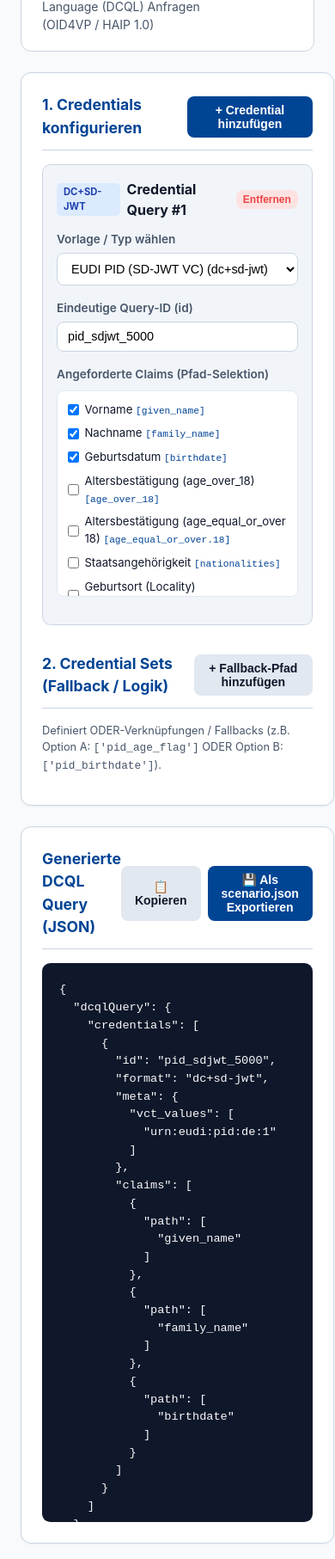
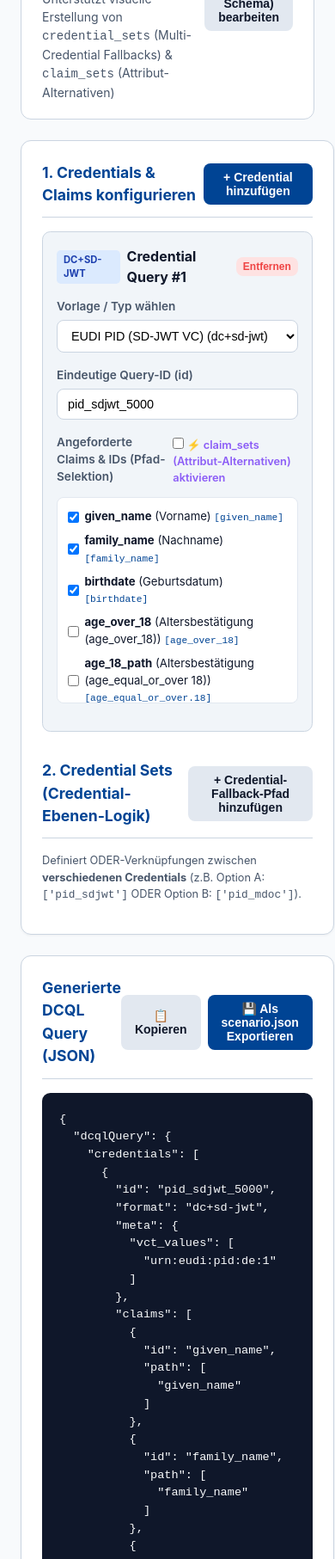
Before and after one commit to l00pu5/eudi-veri-test, a website: page dcql_builder.html in a window 390 px wide. Shown: the part 187-2000 px from the top of the page at 86% size. Drawn offline with Linux system fonts and the light colour scheme.

Commit message:
Added claim_sets composition functionality

```diff
--- a/dcql_builder.html
+++ b/dcql_builder.html
@@ -3,7 +3,7 @@
 <head>
     <meta charset="UTF-8">
     <meta name="viewport" content="width=device-width, initial-scale=1.0">
-    <title>EUDI Wallet - DCQL Query Builder</title>
+    <title>EUDI Wallet - DCQL Query Builder v2 (Credential & Claim Sets)</title>
     <style>
         :root {
             --bg-color: #f8fafc;
@@ -17,6 +17,7 @@
             --success-color: #10b981;
             --warning-color: #f59e0b;
             --danger-color: #ef4444;
+            --purple-color: #8b5cf6;
             --code-bg: #0f172a;
             --code-text: #f8fafc;
             --font-family: -apple-system, BlinkMacSystemFont, "Segoe UI", Roboto, Helvetica, Arial, sans-serif;
@@ -65,7 +66,7 @@
             max-width: 1400px;
             margin: 0 auto;
             display: grid;
-            grid-template-columns: 1fr 1fr;
+            grid-template-columns: 1.1fr 0.9fr;
             gap: 1.5rem;
         }
 
@@ -129,6 +130,16 @@
             background-color: #cbd5e1;
         }
 
+        .btn-purple {
+            background-color: #f3e8ff;
+            color: var(--purple-color);
+            border: 1px solid #d8b4fe;
+        }
+
+        .btn-purple:hover {
+            background-color: #e9d5ff;
+        }
+
         .btn-danger {
             background-color: #fee2e2;
             color: var(--danger-color);
@@ -181,7 +192,7 @@
 
         .claims-grid {
             display: grid;
-            grid-template-columns: repeat(auto-fill, minmax(220px, 1fr));
+            grid-template-columns: repeat(auto-fill, minmax(240px, 1fr));
             gap: 0.5rem;
             margin-top: 0.5rem;
             background: #ffffff;
@@ -203,6 +214,14 @@
 
         .claim-item input {
             cursor: pointer;
+        }
+
+        .claim-set-box {
+            background: #faf5ff;
+            border: 1px dashed var(--purple-color);
+            border-radius: 0.5rem;
+            padding: 0.75rem;
+            margin-top: 0.75rem;
         }
 
         .set-option {
@@ -277,9 +296,9 @@
                     <line x1="16" y1="17" x2="8" y2="17"></line>
                     <polyline points="10 9 9 9 8 9"></polyline>
                 </svg>
-                DCQL Query Builder (EUDI Wallet)
+                DCQL Query Builder v2 (Credential- & Claim-Sets)
             </h1>
-            <p>Interaktiver Generator für Digital Credentials Query Language (DCQL) Anfragen (OID4VP / HAIP 1.0)</p>
+            <p>Unterstützt visuelle Erstellung von <code>credential_sets</code> (Multi-Credential Fallbacks) & <code>claim_sets</code> (Attribut-Alternativen)</p>
         </div>
         <div>
             <button class="btn btn-secondary" onclick="openCatalogEditor()">
@@ -292,19 +311,19 @@
         <!-- LINKES PANEL: BUILDER FORMULAR -->
         <section class="card">
             <div class="card-header">
-                <span class="card-title">1. Credentials konfigurieren</span>
+                <span class="card-title">1. Credentials & Claims konfigurieren</span>
                 <button class="btn btn-primary" onclick="addCredentialQuery()">+ Credential hinzufügen</button>
             </div>
 
             <div id="credentials-list"></div>
 
             <div class="card-header" style="margin-top: 2rem;">
-                <span class="card-title">2. Credential Sets (Fallback / Logik)</span>
-                <button class="btn btn-secondary" onclick="addCredentialSetOption()">+ Fallback-Pfad hinzufügen</button>
+                <span class="card-title">2. Credential Sets (Credential-Ebenen-Logik)</span>
+                <button class="btn btn-secondary" onclick="addCredentialSetOption()">+ Credential-Fallback-Pfad hinzufügen</button>
             </div>
 
             <p style="font-size: 0.8rem; color: var(--text-secondary); margin-bottom: 0.75rem;">
-                Definiert ODER-Verknüpfungen / Fallbacks (z.B. Option A: <code>['pid_age_flag']</code> ODER Option B: <code>['pid_birthdate']</code>).
+                Definiert ODER-Verknüpfungen zwischen <b>verschiedenen Credentials</b> (z.B. Option A: <code>['pid_sdjwt']</code> ODER Option B: <code>['pid_mdoc']</code>).
             </p>
 
             <div id="credential-sets-list"></div>
@@ -347,7 +366,7 @@
     </div>
 
     <script>
-        // STANDARD-KATALOG (ERWEITERBAR)
+        // STANDARD-KATALOG
         const DEFAULT_CATALOG = {
             "credentials": [
                 {
@@ -357,18 +376,13 @@
                     "meta_key": "vct_values",
                     "meta_value": ["urn:eudi:pid:de:1"],
                     "claims": [
-                        { "label": "Vorname", "path": ["given_name"] },
-                        { "label": "Nachname", "path": ["family_name"] },
-                        { "label": "Geburtsdatum", "path": ["birthdate"] },
-                        { "label": "Altersbestätigung (age_over_18)", "path": ["age_over_18"] },
-                        { "label": "Altersbestätigung (age_equal_or_over 18)", "path": ["age_equal_or_over", "18"] },
-                        { "label": "Staatsangehörigkeit", "path": ["nationalities"] },
-                        { "label": "Geburtsort (Locality)", "path": ["place_of_birth", "locality"] },
-                        { "label": "Adresse (Straße)", "path": ["address", "street_address"] },
-                        { "label": "Adresse (Ort)", "path": ["address", "locality"] },
-                        { "label": "Adresse (PLZ)", "path": ["address", "postal_code"] },
-                        { "label": "Adresse (Land)", "path": ["address", "country"] },
-                        { "label": "Ausstellungsland", "path": ["issuing_country"] }
+                        { "id": "given_name", "label": "Vorname", "path": ["given_name"] },
+                        { "id": "family_name", "label": "Nachname", "path": ["family_name"] },
+                        { "id": "birthdate", "label": "Geburtsdatum", "path": ["birthdate"] },
+                        { "id": "age_over_18", "label": "Altersbestätigung (age_over_18)", "path": ["age_over_18"] },
+                        { "id": "age_18_path", "label": "Altersbestätigung (age_equal_or_over 18)", "path": ["age_equal_or_over", "18"] },
+                        { "id": "nationalities", "label": "Staatsangehörigkeit", "path": ["nationalities"] },
+                        { "id": "address_locality", "label": "Adresse (Ort)", "path": ["address", "locality"] }
                     ]
                 },
                 {
@@ -378,16 +392,12 @@
                     "meta_key": "doctype_value",
                     "meta_value": "eu.europa.ec.eudi.pid.1",
                     "claims": [
-                        { "label": "Vorname (PID Namespace)", "path": ["eu.europa.ec.eudi.pid.1", "given_name"] },
-                        { "label": "Nachname (PID Namespace)", "path": ["eu.europa.ec.eudi.pid.1", "family_name"] },
-                        { "label": "Geburtsdatum (PID Namespace)", "path": ["eu.europa.ec.eudi.pid.1", "birth_date"] },
-                        { "label": "Altersbestätigung (ISO Namespace)", "path": ["org.iso.18013.5.1", "age_over_18"] },
-                        { "label": "Altersbestätigung (PID Namespace)", "path": ["eu.europa.ec.eudi.pid.1", "age_over_18"] },
-                        { "label": "Alter in Jahren", "path": ["eu.europa.ec.eudi.pid.1", "age_in_years"] },
-                        { "label": "Geburtsjahr", "path": ["eu.europa.ec.eudi.pid.1", "age_birth_year"] },
-                        { "label": "Wohnort (Stadt)", "path": ["eu.europa.ec.eudi.pid.1", "resident_city"] },
-                        { "label": "Wohnort (Land)", "path": ["eu.europa.ec.eudi.pid.1", "resident_country"] },
-                        { "label": "Staatsangehörigkeit", "path": ["eu.europa.ec.eudi.pid.1", "nationality"] }
+                        { "id": "given_name", "label": "Vorname (PID Namespace)", "path": ["eu.europa.ec.eudi.pid.1", "given_name"] },
+                        { "id": "family_name", "label": "Nachname (PID Namespace)", "path": ["eu.europa.ec.eudi.pid.1", "family_name"] },
+                        { "id": "birth_date", "label": "Geburtsdatum (PID Namespace)", "path": ["eu.europa.ec.eudi.pid.1", "birth_date"] },
+                        { "id": "age_over_18_iso", "label": "Altersbestätigung (ISO Namespace)", "path": ["org.iso.18013.5.1", "age_over_18"] },
+                        { "id": "age_over_18_pid", "label": "Altersbestätigung (PID Namespace)", "path": ["eu.europa.ec.eudi.pid.1", "age_over_18"] },
+                        { "id": "resident_city", "label": "Wohnort (Stadt)", "path": ["eu.europa.ec.eudi.pid.1", "resident_city"] }
                     ]
                 },
                 {
@@ -397,13 +407,10 @@
                     "meta_key": "doctype_value",
                     "meta_value": "org.iso.18013.5.1.mDL",
                     "claims": [
-                        { "label": "Nachname", "path": ["org.iso.18013.5.1", "family_name"] },
-                        { "label": "Vorname", "path": ["org.iso.18013.5.1", "given_name"] },
-                        { "label": "Geburtsdatum", "path": ["org.iso.18013.5.1", "birth_date"] },
-                        { "label": "Fahrerlaubnisklassen", "path": ["org.iso.18013.5.1", "driving_privileges"] },
-                        { "label": "Ausstellungsdatum", "path": ["org.iso.18013.5.1", "issue_date"] },
-                        { "label": "Ablaufdatum", "path": ["org.iso.18013.5.1", "expiry_date"] },
-                        { "label": "Ausstellungsland", "path": ["org.iso.18013.5.1", "issuing_country"] }
+                        { "id": "family_name", "label": "Nachname", "path": ["org.iso.18013.5.1", "family_name"] },
+                        { "id": "given_name", "label": "Vorname", "path": ["org.iso.18013.5.1", "given_name"] },
+                        { "id": "birth_date", "label": "Geburtsdatum", "path": ["org.iso.18013.5.1", "birth_date"] },
+                        { "id": "driving_privileges", "label": "Fahrerlaubnisklassen", "path": ["org.iso.18013.5.1", "driving_privileges"] }
                     ]
                 },
                 {
@@ -413,12 +420,11 @@
                     "meta_key": "vct_values",
                     "meta_value": ["urn:company:employee_id:1"],
                     "claims": [
-                        { "label": "Vorname", "path": ["given_name"] },
-                        { "label": "Nachname", "path": ["family_name"] },
-                        { "label": "Mitarbeiter-ID", "path": ["employee_id"] },
-                        { "label": "Abteilung", "path": ["department"] },
-                        { "label": "Rolle / Position", "path": ["role"] },
-                        { "label": "E-Mail-Adresse", "path": ["email"] }
+                        { "id": "given_name", "label": "Vorname", "path": ["given_name"] },
+                        { "id": "family_name", "label": "Nachname", "path": ["family_name"] },
+                        { "id": "employee_id", "label": "Mitarbeiter-ID", "path": ["employee_id"] },
+                        { "id": "department", "label": "Abteilung", "path": ["department"] },
+                        { "id": "role", "label": "Rolle / Position", "path": ["role"] }
                     ]
                 }
             ]
@@ -429,7 +435,6 @@
         let credentialSetOptions = [];
 
         function init() {
-            // Erstes Standard-Credential hinzufügen
             addCredentialQuery(0);
             renderBuilder();
         }
@@ -441,7 +446,9 @@
             const queryObj = {
                 id: uniqueId,
                 catalogIndex: catalogIndex,
-                selectedClaims: template.claims.map((_, idx) => idx < 3) // Erste 3 standardmäßig auswählen
+                selectedClaims: template.claims.map((_, idx) => idx < 3), // Erste 3 standardmäßig auswählen
+                useClaimSets: false,
+                claimSetOptions: [] // z.B. [ ["given_name", "family_name", "age_over_18_iso"], ["given_name", "family_name", "birth_date"] ]
             };
 
             activeQueries.push(queryObj);
@@ -458,11 +465,36 @@
             activeQueries[queryIndex].catalogIndex = parseInt(newCatalogIdx, 10);
             activeQueries[queryIndex].id = `${template.id_prefix}_${Date.now().toString().slice(-3)}`;
             activeQueries[queryIndex].selectedClaims = template.claims.map((_, idx) => idx < 3);
+            activeQueries[queryIndex].useClaimSets = false;
+            activeQueries[queryIndex].claimSetOptions = [];
             renderBuilder();
         }
 
         function toggleClaim(queryIndex, claimIndex) {
             activeQueries[queryIndex].selectedClaims[claimIndex] = !activeQueries[queryIndex].selectedClaims[claimIndex];
+            renderBuilder();
+        }
+
+        function toggleUseClaimSets(queryIndex) {
+            activeQueries[queryIndex].useClaimSets = !activeQueries[queryIndex].useClaimSets;
+            if (activeQueries[queryIndex].useClaimSets && activeQueries[queryIndex].claimSetOptions.length === 0) {
+                // Erstelle zwei Initiale Optionen aus ausgewählten Claims
+                const tmpl = currentCatalog.credentials[activeQueries[queryIndex].catalogIndex];
+                const selectedIds = tmpl.claims.filter((_, idx) => activeQueries[queryIndex].selectedClaims[idx]).map(c => c.id);
+                activeQueries[queryIndex].claimSetOptions.push([...selectedIds]);
+            }
+            renderBuilder();
+        }
+
+        function addClaimSetOption(queryIndex) {
+            const tmpl = currentCatalog.credentials[activeQueries[queryIndex].catalogIndex];
+            const selectedIds = tmpl.claims.filter((_, idx) => activeQueries[queryIndex].selectedClaims[idx]).map(c => c.id);
+            activeQueries[queryIndex].claimSetOptions.push([...selectedIds]);
+            renderBuilder();
+        }
+
+        function removeClaimSetOption(queryIndex, optionIndex) {
+            activeQueries[queryIndex].claimSetOptions.splice(optionIndex, 1);
             renderBuilder();
         }
 
@@ -473,7 +505,6 @@
 
         function addCredentialSetOption() {
             if (activeQueries.length === 0) return alert("Fügen Sie zuerst ein Credential hinzu!");
-            // Standardmäßig alle aktiven Query IDs als ein Array in options aufnehmen
             credentialSetOptions.push(activeQueries.map(q => q.id));
             renderBuilder();
         }
@@ -499,9 +530,33 @@
                 let claimsHtml = tmpl.claims.map((c, cIdx) => `
                     <label class="claim-item">
                         <input type="checkbox" ${q.selectedClaims[cIdx] ? 'checked' : ''} onchange="toggleClaim(${qIdx}, ${cIdx})">
-                        <span>${c.label} <code style="font-size:0.7rem; color:var(--brand-color);">[${c.path.join('.')}]</code></span>
+                        <span><b>${c.id}</b> (${c.label}) <code style="font-size:0.7rem; color:var(--brand-color);">[${c.path.join('.')}]</code></span>
                     </label>
                 `).join('');
+
+                // Claim Sets Render
+                let claimSetsHtml = '';
+                if (q.useClaimSets) {
+                    let optionsHtml = q.claimSetOptions.map((opt, optIdx) => `
+                        <div style="display:flex; justify-content:space-between; align-items:center; background:#ffffff; padding:0.4rem 0.6rem; border-radius:0.4rem; border:1px solid #e9d5ff; margin-bottom:0.35rem; font-size:0.8rem;">
+                            <span>Option #${optIdx + 1}: <code>[${opt.map(id => `'${id}'`).join(', ')}]</code></span>
+                            <button class="btn btn-danger" onclick="removeClaimSetOption(${qIdx}, ${optIdx})" style="padding:0.15rem 0.4rem; font-size:0.7rem;">Entfernen</button>
+                        </div>
+                    `).join('');
+
+                    claimSetsHtml = `
+                        <div class="claim-set-box">
+                            <div style="display:flex; justify-content:space-between; align-items:center; margin-bottom:0.5rem;">
+                                <strong style="font-size:0.85rem; color:var(--purple-color);">🔮 Internes claim_sets (Attribut-Alternativen)</strong>
+                                <button class="btn btn-purple" onclick="addClaimSetOption(${qIdx})" style="padding:0.2rem 0.5rem; font-size:0.75rem;">+ Attribut-Option (Set) hinzufügen</button>
+                            </div>
+                            <p style="font-size:0.75rem; color:var(--text-secondary); margin-bottom:0.5rem;">
+                                Generiert ein <code>claim_sets</code>-Array im Credential-Objekt. Die derzeit angehakten Claims werden als neue Option übernommen.
+                            </p>
+                            ${optionsHtml}
+                        </div>
+                    `;
+                }
 
                 box.innerHTML = `
                     <div class="credential-box-header">
@@ -525,11 +580,19 @@
                     </div>
 
                     <div class="form-group">
-                        <label class="form-label">Angeforderte Claims (Pfad-Selektion)</label>
+                        <div style="display:flex; justify-content:space-between; align-items:center;">
+                            <label class="form-label">Angeforderte Claims & IDs (Pfad-Selektion)</label>
+                            <label style="font-size:0.8rem; color:var(--purple-color); font-weight:600; cursor:pointer;">
+                                <input type="checkbox" ${q.useClaimSets ? 'checked' : ''} onchange="toggleUseClaimSets(${qIdx})">
+                                ⚡ claim_sets (Attribut-Alternativen) aktivieren
+                            </label>
+                        </div>
                         <div class="claims-grid">
                             ${claimsHtml}
                         </div>
                     </div>
+
+                    ${claimSetsHtml}
                 `;
                 container.appendChild(box);
             });
@@ -542,7 +605,7 @@
                 setDiv.className = 'set-option';
                 setDiv.innerHTML = `
                     <div style="display:flex; justify-between; align-items:center; margin-bottom:0.35rem;">
-                        <strong style="font-size:0.85rem;">Option #${sIdx + 1}</strong>
+                        <strong style="font-size:0.85rem;">Credential-Set Option #${sIdx + 1}</strong>
                         <button class="btn btn-danger" onclick="removeCredentialSetOption(${sIdx})" style="padding:0.2rem 0.4rem; font-size:0.7rem;">Löschen</button>
                     </div>
                     <div style="font-size:0.8rem; color:var(--text-secondary);">
@@ -563,14 +626,24 @@
 
                 const selectedClaimsList = tmpl.claims
                     .filter((_, cIdx) => q.selectedClaims[cIdx])
-                    .map(c => ({ path: c.path }));
+                    .map(c => ({ id: c.id, path: c.path }));
 
-                return {
+                const credObj = {
                     id: q.id,
                     format: tmpl.format,
                     meta: metaObj,
                     claims: selectedClaimsList
                 };
+
+                if (q.useClaimSets && q.claimSetOptions.length > 0) {
+                    credObj.claim_sets = [
+                        {
+                            options: q.claimSetOptions
+                        }
+                    ];
+                }
+
+                return credObj;
             });
 
             const dcql = {
@@ -602,8 +675,8 @@
         function downloadScenarioJson() {
             const dcql = generateDcqlObject();
             const scenario = {
-                name: "Custom Generated DCQL Scenario",
-                description: "Generiert über den interaktiven DCQL Query Builder.",
+                name: "Custom Generated DCQL Scenario (with Sets)",
+                description: "Generiert über den interaktiven DCQL Query Builder v2.",
                 certs: {
                     accessCertificate: "certs/access_certificate.pem",
                     accessPrivateKey: "certs/access_certificate_key.pem",
```
